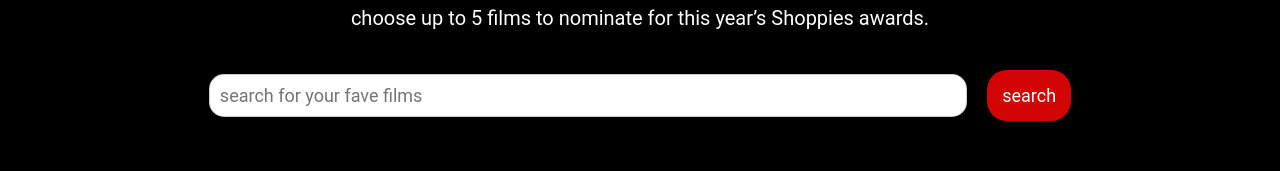
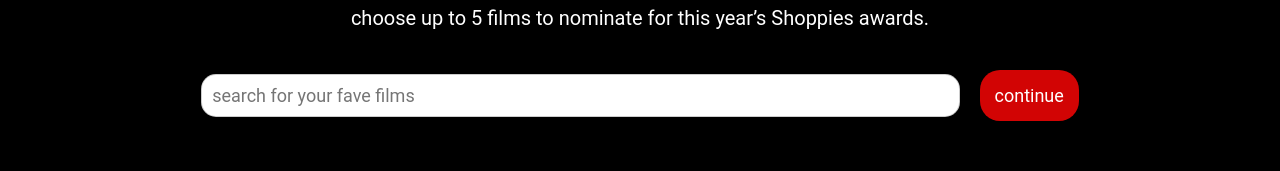
Before and after one commit to akhterare/films-of-shopifolx, a React (Create React App) app in the folder frontend/: page /films-of-shopifolx/pick-films in a window 1280 px wide. Shown: the part 226-397 px from the top of the page. Built offline with nearby package versions, Linux system fonts and the light colour scheme; no server answers; the HTML template or start-up script is replaced by a standard one.

Commit message:
Updated http URL

```diff
--- a/frontend/src/App.js
+++ b/frontend/src/App.js
@@ -3,7 +3,6 @@
 import { BrowserRouter, HashRouter, Route, Switch } from "react-router-dom";
 import { Navbar } from './components';
 import Landing from './pages/Landing/Landing.js';
-import Registration from './pages/Registration/Registration.js';
 import PickFilms from './pages/PickFilms/PickFilms.js';
 import Nominations from './pages/Nominations/Nominations.js';
 import GlobalStyles from './GlobalStyles';
--- a/frontend/src/components/SearchBar/SearchBar.js
+++ b/frontend/src/components/SearchBar/SearchBar.js
@@ -11,7 +11,7 @@
             placeholder='search for your fave films'
         />
         <SearchBtn to="/nominations">
-            <Button>search</Button>
+            <Button>continue</Button>
         </SearchBtn>
     </SearchBarContainer>
 )
--- a/frontend/src/pages/PickFilms/PickFilms.js
+++ b/frontend/src/pages/PickFilms/PickFilms.js
@@ -26,7 +26,7 @@
   const [username, setUsername] = useState('');
 
 	const getMovieRequest = async (searchValue) => {
-		const url = `http://www.omdbapi.com/?s=${searchValue}&apikey=d8daf75a`;
+		const url = `https://www.omdbapi.com/?s=${searchValue}&apikey=d8daf75a`;
 
 		const response = await fetch(url);
 		const responseJson = await response.json();
```
